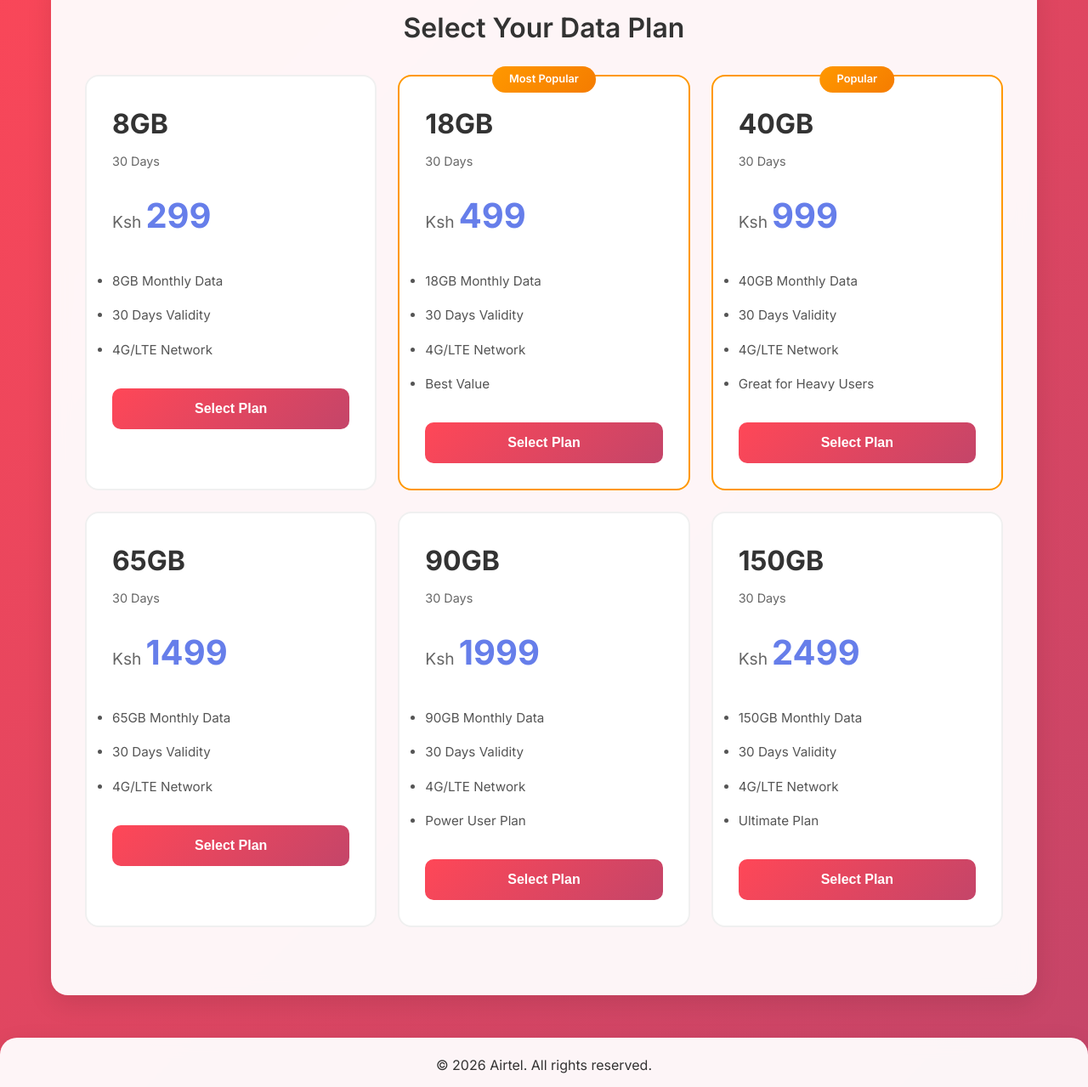
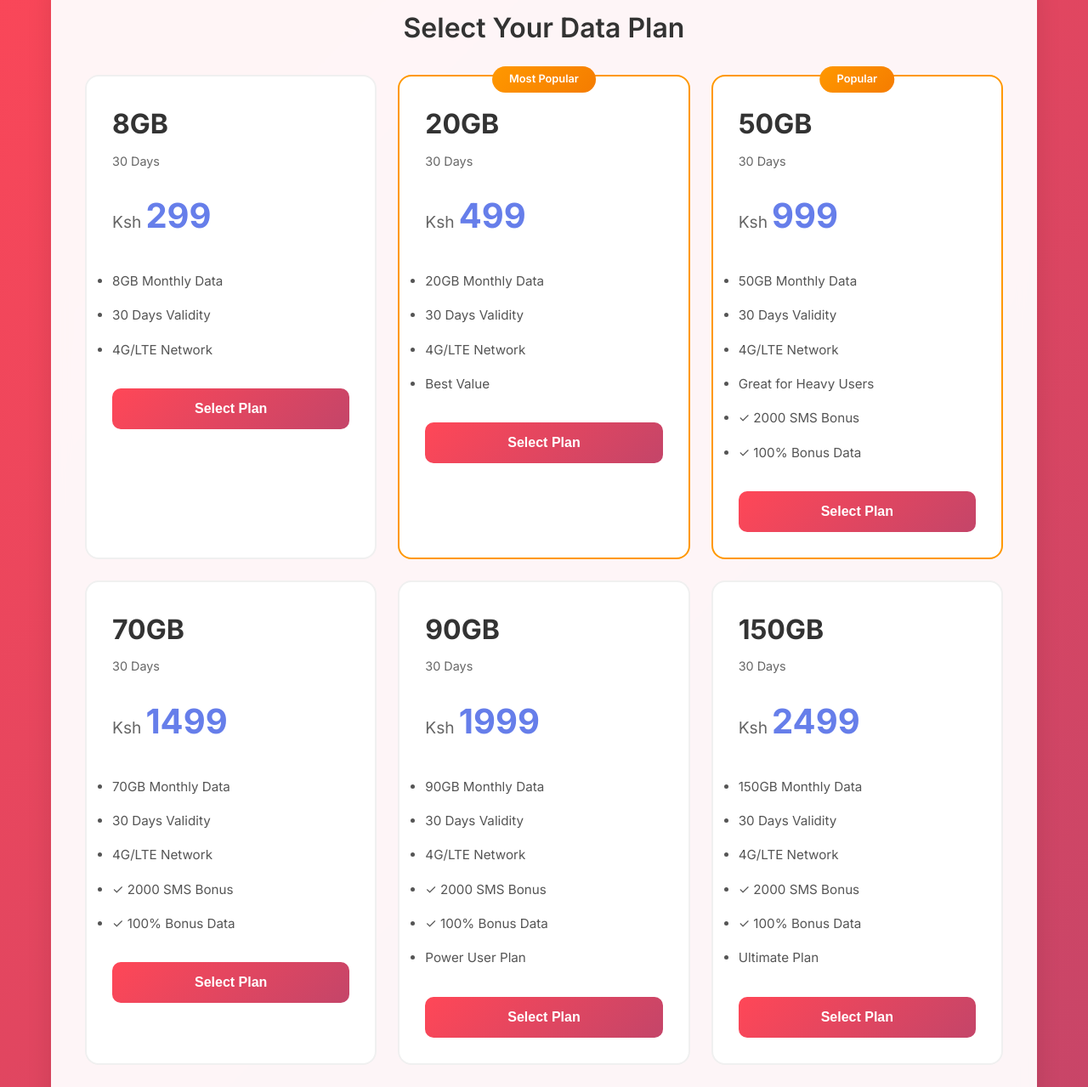
Before and after one commit to okoaflex-max/bestdata, a website: page public/index.html in a window 1280 px wide. Shown: the part 300-1579 px from the top of the page at 85% size. Drawn offline with Linux system fonts and the light colour scheme.

Commit message:
Add bonus features: 2000 SMS + 100% data for plans 50GB and above

```diff
--- a/public/index.html
+++ b/public/index.html
@@ -54,10 +54,10 @@
                         <button class="select-plan-btn">Select Plan</button>
                     </div>
 
-                    <div class="plan-card popular" data-plan="18GB" data-price="499">
+                    <div class="plan-card popular" data-plan="20GB" data-price="499">
                         <div class="popular-badge">Most Popular</div>
                         <div class="plan-header">
-                            <h3>18GB</h3>
+                            <h3>20GB</h3>
                             <span class="plan-duration">30 Days</span>
                         </div>
                         <div class="plan-price">
@@ -66,7 +66,7 @@
                         </div>
                         <div class="plan-features">
                             <ul>
-                                <li>18GB Monthly Data</li>
+                                <li>20GB Monthly Data</li>
                                 <li>30 Days Validity</li>
                                 <li>4G/LTE Network</li>
                                 <li>Best Value</li>
@@ -75,10 +75,10 @@
                         <button class="select-plan-btn">Select Plan</button>
                     </div>
 
-                    <div class="plan-card popular" data-plan="40GB" data-price="999">
+                    <div class="plan-card popular" data-plan="50GB" data-price="999">
                         <div class="popular-badge">Popular</div>
                         <div class="plan-header">
-                            <h3>40GB</h3>
+                            <h3>50GB</h3>
                             <span class="plan-duration">30 Days</span>
                         </div>
                         <div class="plan-price">
@@ -87,18 +87,20 @@
                         </div>
                         <div class="plan-features">
                             <ul>
-                                <li>40GB Monthly Data</li>
+                                <li>50GB Monthly Data</li>
                                 <li>30 Days Validity</li>
                                 <li>4G/LTE Network</li>
                                 <li>Great for Heavy Users</li>
+                                <li>✓ 2000 SMS Bonus</li>
+                                <li>✓ 100% Bonus Data</li>
                             </ul>
                         </div>
                         <button class="select-plan-btn">Select Plan</button>
                     </div>
 
-                    <div class="plan-card" data-plan="65GB" data-price="1499">
+                    <div class="plan-card" data-plan="70GB" data-price="1499">
                         <div class="plan-header">
-                            <h3>65GB</h3>
+                            <h3>70GB</h3>
                             <span class="plan-duration">30 Days</span>
                         </div>
                         <div class="plan-price">
@@ -107,9 +109,11 @@
                         </div>
                         <div class="plan-features">
                             <ul>
-                                <li>65GB Monthly Data</li>
+                                <li>70GB Monthly Data</li>
                                 <li>30 Days Validity</li>
                                 <li>4G/LTE Network</li>
+                                <li>✓ 2000 SMS Bonus</li>
+                                <li>✓ 100% Bonus Data</li>
                             </ul>
                         </div>
                         <button class="select-plan-btn">Select Plan</button>
@@ -129,6 +133,8 @@
                                 <li>90GB Monthly Data</li>
                                 <li>30 Days Validity</li>
                                 <li>4G/LTE Network</li>
+                                <li>✓ 2000 SMS Bonus</li>
+                                <li>✓ 100% Bonus Data</li>
                                 <li>Power User Plan</li>
                             </ul>
                         </div>
@@ -149,6 +155,8 @@
                                 <li>150GB Monthly Data</li>
                                 <li>30 Days Validity</li>
                                 <li>4G/LTE Network</li>
+                                <li>✓ 2000 SMS Bonus</li>
+                                <li>✓ 100% Bonus Data</li>
                                 <li>Ultimate Plan</li>
                             </ul>
                         </div>
```
